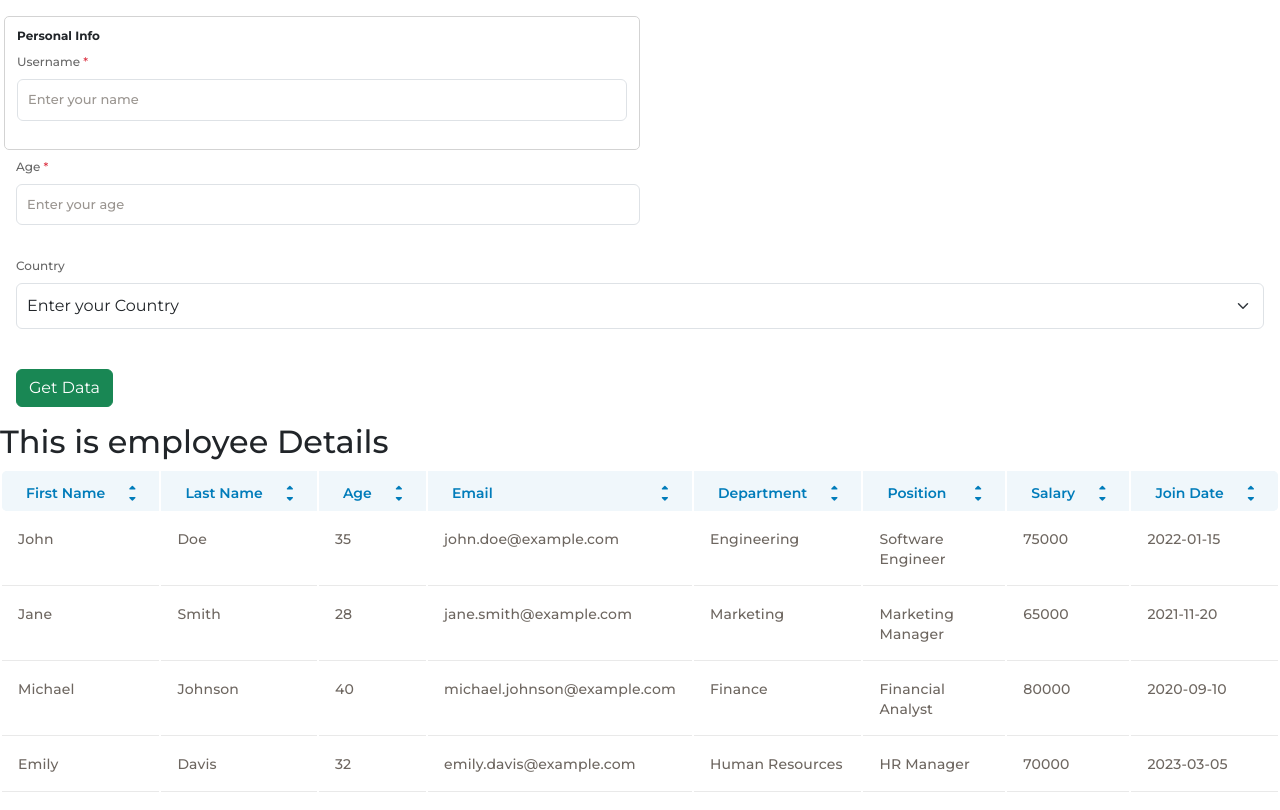
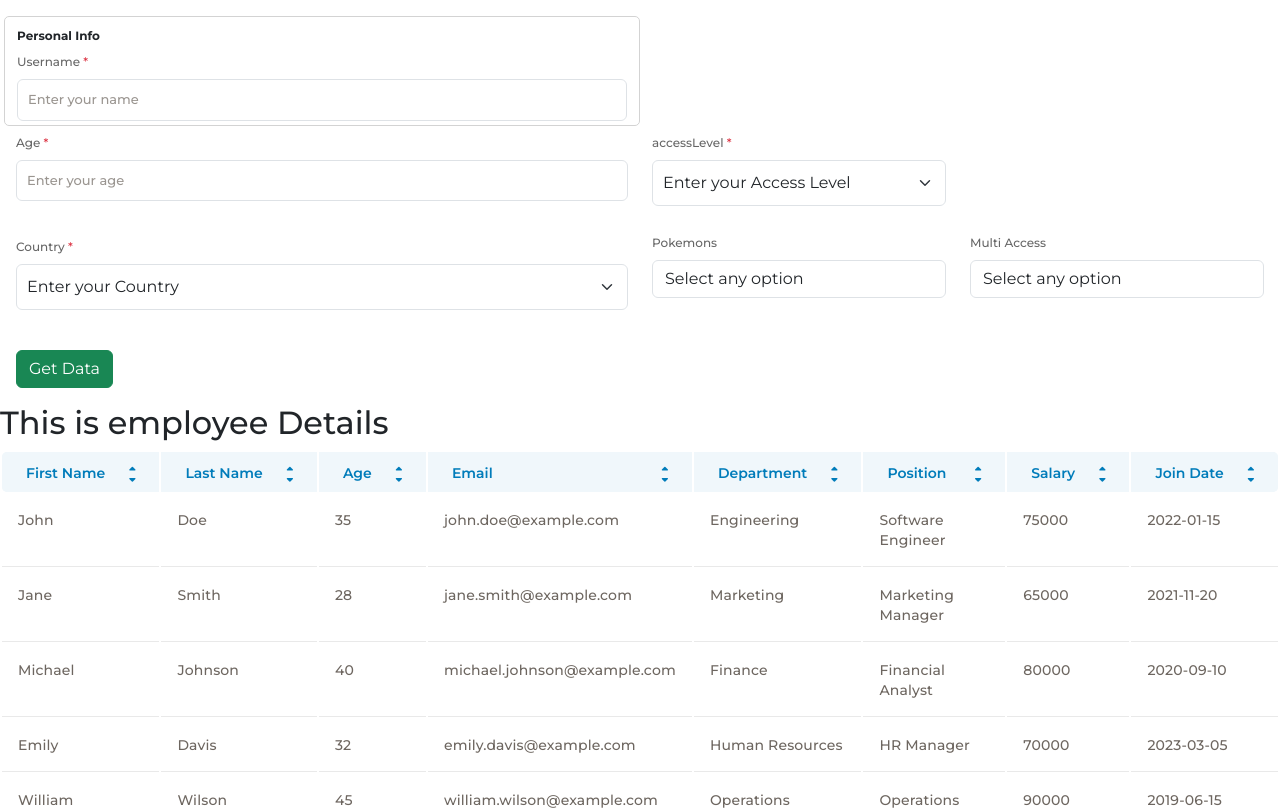
Before and after one commit to Denil-Doss-ZS0463/Angular_v17, an Angular app in the folder Angular17_DemoProject/: page /sampleRendering in a window 1280 px wide. Shown: the top 810 px of the page. Built offline with nearby package versions, Linux system fonts and the light colour scheme.

Commit message:
Bug Fixing in common checkbox
Bug Fixing in common checkbox

```diff
--- a/Angular17_DemoProject/src/app/common-libraies/common-checkbox-dropdown/common-checkbox-dropdown.component.css
+++ b/Angular17_DemoProject/src/app/common-libraies/common-checkbox-dropdown/common-checkbox-dropdown.component.css
@@ -10,6 +10,7 @@
     scrollbar-width: thin;
     scrollbar-color: lightgray;
     overflow-x: auto;
+    z-index: 999 !important;
 }
 
 .commonLabel {
--- a/Angular17_DemoProject/src/app/common-libraies/common-checkbox-dropdown/common-checkbox-dropdown.component.html
+++ b/Angular17_DemoProject/src/app/common-libraies/common-checkbox-dropdown/common-checkbox-dropdown.component.html
@@ -1,4 +1,10 @@
-<label [for]="idSelector" class="form-label commonLabel ps-0" >{{ label }}</label>
+<label [for]="idSelector" class="form-label commonLabel ps-0" >
+    {{ label }}
+    @if(required)
+    {
+    <span class="text-danger">*</span>
+    }
+</label>
 <div #container>
     <input type="text" (click)="toggleDropdDown()" class="form-control customCheckBoxTextbox" placeholder="Select Items"
         [ngModel]="selectedItems.length === 0 ? placeholderText : (selectedItems.length === 1 ? returnLastSelectedValue(selectedItems[0]) : selectedItems.length + ' selected')" readonly
@@ -6,6 +12,9 @@
     @if(showDropdown)
     {
     <div class="customCheckboxDropdown">
+
+        @if(checkForArrayOfObject())
+        {
             @for (item of dropdownOptions; track $index) {
                 <div class="my-1 p-1 customCheckboxOption">
                     <label class="customFormCheckLabel">
@@ -15,6 +24,19 @@
                     </label>
                 </div>
                 }
+        }
+        @else if (checkForArrayOfString()) {
+            @for (item of dropdownOptions; track $index) {
+                <div class="my-1 p-1 customCheckboxOption">
+                    <label class="customFormCheckLabel">
+                        <input type="checkbox" class="customCheckBox form-check-input" [checked]="isSelected(item)"
+                            (change)="toggleSelection(item, $index)">
+                            {{item}}
+                    </label>
+                </div>
+            }
+        }
+
     </div>
     }
 
--- a/Angular17_DemoProject/src/app/common-libraies/common-checkbox-dropdown/common-checkbox-dropdown.component.ts
+++ b/Angular17_DemoProject/src/app/common-libraies/common-checkbox-dropdown/common-checkbox-dropdown.component.ts
@@ -20,6 +20,9 @@ export class CommonCheckboxDropdownComponent {
   @Input() objectKeyToShow: string = "";
   @Input() dropdownOptions: any[] = [];
   @Input() selectedItems: any[] = [];
+  @Input() required!: boolean;
+  @Input() disabled: boolean = false;
+
   @Output() itemsSelected = new EventEmitter<any>();
 
   showDropdown: boolean = false;
@@ -79,4 +82,12 @@ export class CommonCheckboxDropdownComponent {
       this.showDropdown = false;
     }
   }
+
+  checkForArrayOfObject() {
+    return this.dropdownOptions && this.dropdownOptions.length && this.dropdownOptions[0] && typeof this.dropdownOptions[0] === 'object'
+  }
+
+  checkForArrayOfString() {
+    return this.dropdownOptions && this.dropdownOptions.length && typeof this.dropdownOptions[0] === 'string'
+  }
 }
--- a/Angular17_DemoProject/src/app/common-libraies/common-dropdown/common-dropdown.component.html
+++ b/Angular17_DemoProject/src/app/common-libraies/common-dropdown/common-dropdown.component.html
@@ -1,24 +1,39 @@
 <div [formGroup]="parentForm">
     <div class="form-group mt-1">
-        <label [for]="idSelector" class="form-label commonLabel ps-0">{{ label }}</label>
+        <label [for]="idSelector" class="form-label commonLabel ps-0">
+            {{ label }}
+            @if(required)
+            {
+            <span class="text-danger">*</span>
+            }
+        </label>
         <div class="d- align-items-center">
             <select class="form-select dropdownPadding dropdownValue" [formControlName]="controlName" [id]="idSelector"
                 autocomplete="off"
-                [ngClass]="{' border border-danger':(showErrors() || parentForm.get(controlName)?.hasError('required')) && invalidForm}">
-                    <option value="" selected disabled>{{placeholderText}}</option>
+                [ngClass]="{'border border-danger':(showErrors() && parentForm.get(controlName)?.errors)}">
+                <option value="" selected disabled>{{placeholderText}}</option>
+                @if(checkForArrayOfObject())
+                {
                     @for(item of dropDownValue; track $index)
                     {
                         <option class="" [value]="item[objectKeyAsValue]">{{item[objectKeyToShow]}}</option>
                     }
+                }
+                @else if (checkForArrayOfString()) {
+                    @for(item of dropDownValue; track $index)
+                    {
+                        <option class="" [value]="item">{{item}}</option>
+                    }
+                }
             </select>
         </div>
         <p class="text-danger errorMessage hidden m-0 pb-0">
-            @if((showErrors() || parentForm.get(controlName)?.hasError('required')) && invalidForm)
+            @if((showErrors() && parentForm.get(controlName)?.errors))
             {
-                @if(parentForm.get(controlName)?.hasError('required'))
-                {
-                    {{errorMessage}}
-                }
+            @if(parentForm.get(controlName)?.errors)
+            {
+            {{errorMessage}}
+            }
             }@else {
             &nbsp;
             }
--- a/Angular17_DemoProject/src/app/common-libraies/common-input-box/common-input-box.component.ts
+++ b/Angular17_DemoProject/src/app/common-libraies/common-input-box/common-input-box.component.ts
@@ -23,6 +23,7 @@ export class CommonInputBoxComponent {
 
   showErrors(): boolean | null {
     const control = this.parentForm.get(this.controlName);
-    return control && control.invalid && control.touched;
+    return control && control.invalid && control.touched || this.invalidForm;
   }
+
 }
--- a/Angular17_DemoProject/src/app/core-components/sample-rendering-page/sample-rendering-page.component.html
+++ b/Angular17_DemoProject/src/app/core-components/sample-rendering-page/sample-rendering-page.component.html
@@ -10,18 +10,44 @@
         </div>
     </div>
 
-    <div class="col-6 ">
-        <app-common-input-box [label]="'Age'" [controlName]="'age'" [parentForm]="myForm" [fieldType]="'number'"
-            [idSelector]="'age'" [placeholderText]="'Enter your age'" [errorMessage]="'Age is required'"
-            [invalidForm]="invalidForm" [required]="true"></app-common-input-box>
+    <div class="row">
+        <div class="col-6 ">
+            <app-common-input-box [label]="'Age'" [controlName]="'age'" [parentForm]="myForm" [fieldType]="'number'"
+                [idSelector]="'age'" [placeholderText]="'Enter your age'" [errorMessage]="'Age is required'"
+                [invalidForm]="invalidForm" [required]="true"></app-common-input-box>
+        </div>
+
+        <div class="col-3">
+
+            <app-common-dropdown [label]="'accessLevel'" [controlName]="'accessLevel'" [parentForm]="myForm"
+                [idSelector]="'state'" [placeholderText]="'Enter your Access Level'"
+                [errorMessage]="'Access Level is required'" [objectKeyToShow]="'name'" [invalidForm]="invalidForm"
+                [dropDownValue]="accessLevel" [objectKeyAsValue]="'name'" [required]="true">
+            </app-common-dropdown>
+        </div>
     </div>
 
-    <app-common-dropdown [label]="'Country'" [controlName]="'country'" [parentForm]="myForm" [idSelector]="'country'"
-        [placeholderText]="'Enter your Country'" [errorMessage]="'Country is required'" [objectKeyToShow]="'name'"
-        [invalidForm]="invalidForm" [dropDownValue]="users" [objectKeyAsValue]="'name'">
-    </app-common-dropdown>
+    <div class="row">
+        <div class="col-6">
+            <app-common-dropdown [label]="'Country'" [controlName]="'country'" [parentForm]="myForm"
+                [idSelector]="'country'" [placeholderText]="'Enter your Country'" [errorMessage]="'Country is required'"
+                [objectKeyToShow]="'name'" [invalidForm]="invalidForm" [dropDownValue]="users"
+                [objectKeyAsValue]="'name'" [required]="true" >
+            </app-common-dropdown>
 
-    <button type="submit" class="btn btn-success mt-3" (click)="getData()">Get Data</button>
+        </div>
+        <div class="col-3">
+            <app-common-checkbox-dropdown [dropdownOptions]="pokeDetails" [errorMessage]="'Choose the pokemon'"
+                [invalidForm]="invalidForm" [objectKeyToShow]="'name'" [label]="'Pokemons'" [required]="false"
+                (itemsSelected)="getSelectedValues($event)" ></app-common-checkbox-dropdown>
+        </div>
+        <div class="col-3">
+            <app-common-checkbox-dropdown [dropdownOptions]="accessLevel" [errorMessage]="'Choose multiple Access'"
+                [invalidForm]="invalidForm" [objectKeyToShow]="'name'" [label]="'Multi Access'" [required]="false"
+                (itemsSelected)="getSelectedValues($event)" ></app-common-checkbox-dropdown>
+        </div>
+    </div>
+    <button type="submit" class="btn btn-success mt-3 z-1" (click)="getData()">Get Data</button>
 
 </form>
 
@@ -32,6 +58,5 @@
 <h2 class="mt-3">This is User Details</h2>
 <app-common-table [headers]="['Name', 'Email']" [data]="users" [dataToRemove]="['id', 'age']"></app-common-table>
 
-<app-common-checkbox-dropdown [dropdownOptions]="users"[errorMessage]="'Choose the user'" [invalidForm]="invalidForm" [objectKeyToShow]="'name'" [label]="'Users'"></app-common-checkbox-dropdown>
-
-<app-common-checkbox-dropdown [dropdownOptions]="pokeDetails"[errorMessage]="'Choose the pokemon'" [invalidForm]="invalidForm" [objectKeyToShow]="'name'" [label]="'Pokemons'"></app-common-checkbox-dropdown>
+<app-common-checkbox-dropdown [dropdownOptions]="users" [errorMessage]="'Choose the user'" [invalidForm]="invalidForm"
+    [objectKeyToShow]="'name'" [label]="'Users'"></app-common-checkbox-dropdown>
--- a/Angular17_DemoProject/src/app/core-components/sample-rendering-page/sample-rendering-page.component.ts
+++ b/Angular17_DemoProject/src/app/core-components/sample-rendering-page/sample-rendering-page.component.ts
@@ -19,17 +19,26 @@ export class SampleRenderingPageComponent {
   userName: string = "";
   age: number = 0;
   mockData: any[] = [];
+  accessLevel: string[] = [
+    "Admin",
+    "User",
+    "Guest",
+    "Super Admin"
+  ];
+
+  selectedAreas: any[] = [];
   constructor(private formBuilder: FormBuilder) { }
 
   ngOnInit(): void {
     this.myForm = this.formBuilder.group({
       username: ['', Validators.required],
       age: ['', Validators.required],
-      state: ['', Validators.required],
-      currency: ['', Validators.required],
+      // state: ['', Validators.required],
+      // currency: ['', Validators.required],
       areaName: [''],
       country: ['',],
-      pokemonData: ['', Validators.required],
+      // pokemonData: ['', Validators.required],
+      accessLevel: ['', Validators.required],
     });
     this.mockData = this.employeeDetails;
 
@@ -39,12 +48,14 @@ export class SampleRenderingPageComponent {
   getData() {
     this.userName = this.myForm.get('username')?.value;
     this.age = this.myForm.get('age')?.value;
+
     if (this.myForm.valid) {
       this.invalidForm = false;
       console.log(this.myForm.value);
+      console.log(this.selectedAreas);
     }
     else {
-      // alert("Invalid Form");
+      alert("Invalid Form");
       this.invalidForm = true;
     }
   }
@@ -53,6 +64,10 @@ export class SampleRenderingPageComponent {
     console.log("From parent ",data);
 
     this.mockData = data;
+  }
+
+  getSelectedValues(data: any) {
+    this.selectedAreas = data;
   }
 
   resetFilter() {
```
Also changed, not shown: Angular17_DemoProject/src/app/common-libraies/common-dropdown/common-dropdown.component.ts (+17 -6 lines), Angular17_DemoProject/src/app/common-libraies/common-input-box/common-input-box.component.html (+4 -7 lines). Lines whose indentation alone changed are shown as unchanged.
